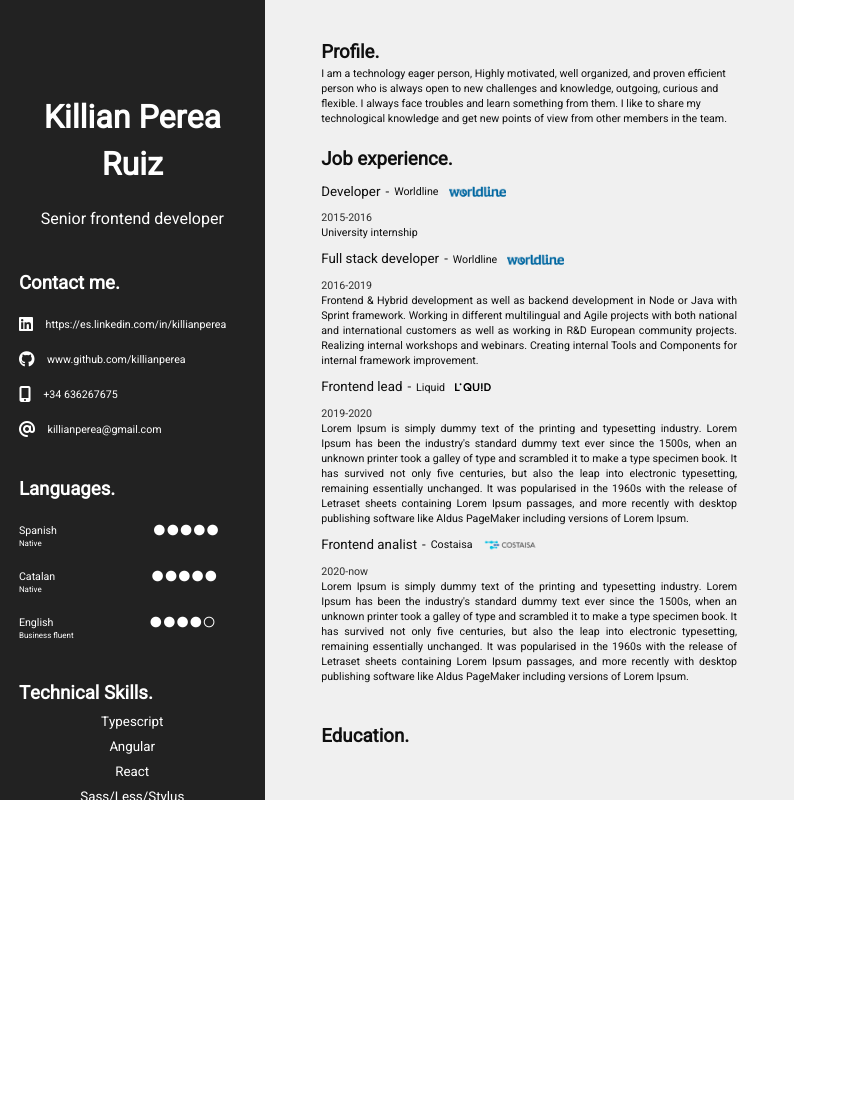
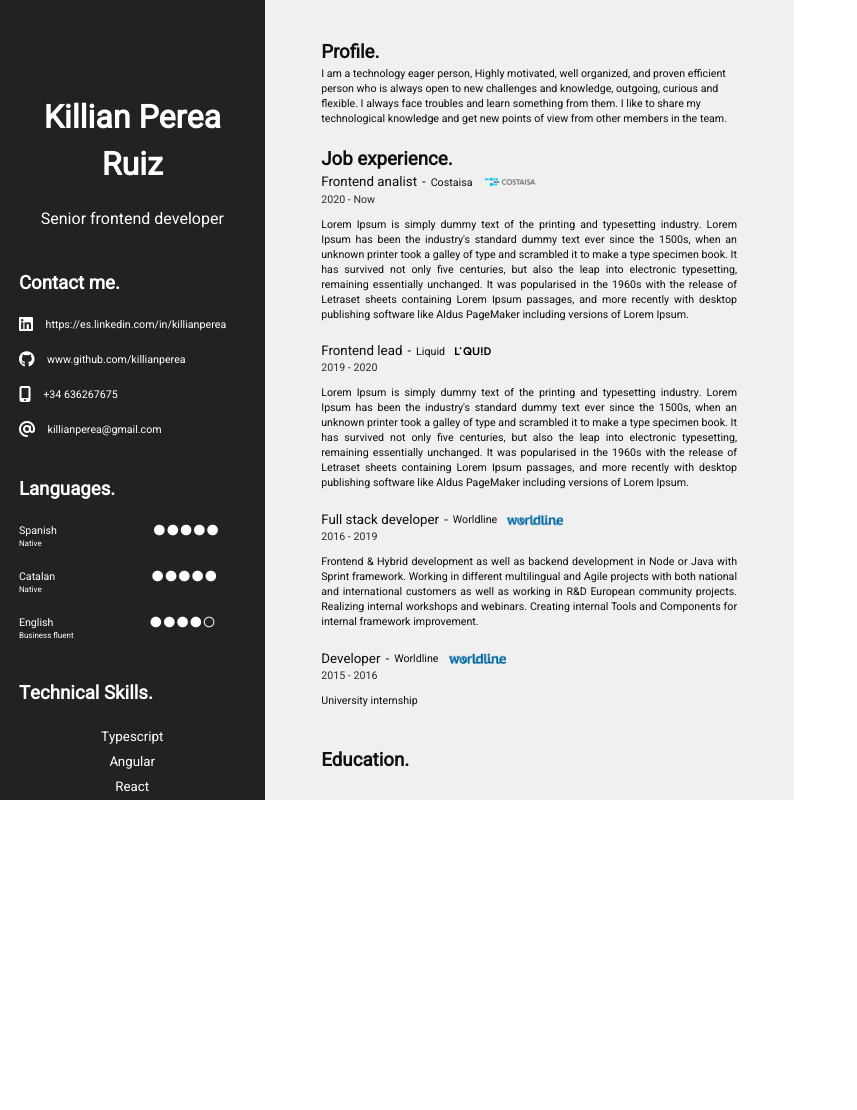
Before and after one commit to killianperea/curriculum-vitae, a website: page cv/index.html in a window 1280 px wide. Shown: the whole page, without its empty margins (0-857 px from the left). Drawn offline with Linux system fonts and the light colour scheme.

Commit message:
fix spacing

```diff
--- a/cv/css/left-side.css
+++ b/cv/css/left-side.css
@@ -53,5 +53,9 @@
 
 .left-side-column .skills-box .skill-item {
     text-align: center;
-    margin: 5px 0;
+    margin-top: 20px;
 }
+
+.left-side-column .skills-box .skill-text {
+    margin-bottom: 5px;
+}
--- a/cv/css/right-side.css
+++ b/cv/css/right-side.css
@@ -30,10 +30,14 @@
     color: rgb(15, 15, 15);
 }
 
+.right-side-column .job-experience-box .job-experience-item.no-last {
+    margin-bottom: 20px;
+}
+
 .right-side-column .job-experience-box .job-experience-item .job-box {
     display: flex;
     align-items: center;
-    height: 1cm;
+    height: 0.5cm;
 }
 
 .right-side-column .job-experience-box .job-experience-item .job-box .job-logo {
@@ -57,6 +61,7 @@
 
 .right-side-column .job-experience-box .job-experience-item .job-duration {
     color: rgb(46, 46, 46);
+    margin-bottom: 10px;
 }
 
 .right-side-column .job-experience-box .job-experience-item .job-description {
--- a/cv/index.html
+++ b/cv/index.html
@@ -81,28 +81,14 @@
       <div class="skills-box">
         <div class="title-h5">Technical Skills.</div>
         <div class="skill-item">
-          <span class="subtitle-2">Typescript</span>
-        </div>
-        <div class="skill-item">
-          <span class="subtitle-2">Angular</span>
-        </div>
-        <div class="skill-item">
-          <span class="subtitle-2">React</span>
-        </div>
-        <div class="skill-item">
-          <span class="subtitle-2">Sass/Less/Stylus</span>
-        </div>
-        <div class="skill-item">
-          <span class="subtitle-2">Jenkins</span>
-        </div>
-        <div class="skill-item">
-          <span class="subtitle-2">Docker</span>
-        </div>
-        <div class="skill-item">
-          <span class="subtitle-2">Amazon web service</span>
-        </div>
-        <div class="skill-item">
-          <span class="subtitle-2">NodeJS</span>
+          <div class="subtitle-2 skill-text">Typescript</div>
+          <div class="subtitle-2 skill-text">Angular</div>
+          <div class="subtitle-2 skill-text">React</div>
+          <div class="subtitle-2 skill-text">Sass/Less/Stylus</div>
+          <div class="subtitle-2 skill-text">Jenkins</div>
+          <div class="subtitle-2 skill-text">Docker</div>
+          <div class="subtitle-2 skill-text">Amazon web service</div>
+          <div class="subtitle-2 skill-text">NodeJS</div>
         </div>
       </div>
 
@@ -110,16 +96,10 @@
       <div class="skills-box">
         <div class="title-h5">Personal Skills.</div>
         <div class="skill-item">
-          <span class="subtitle-2">Critical thinking</span>
-        </div>
-        <div class="skill-item">
-          <span class="subtitle-2">Teamwork</span>
-        </div>
-        <div class="skill-item">
-          <span class="subtitle-2">Motivated</span>
-        </div>
-        <div class="skill-item">
-          <span class="subtitle-2">Problem solving</span>
+          <div class="subtitle-2 skill-text">Critical thinking</div>
+          <div class="subtitle-2 skill-text">Teamwork</div>
+          <div class="subtitle-2 skill-text">Motivated</div>
+          <div class="subtitle-2 skill-text">Problem solving</div>
         </div>
       </div>
     </aside>
@@ -141,22 +121,48 @@
 
         <div class="title-h5">Job experience.</div>
 
-        <div class="job-experience-item">
+        <div class="job-experience-item no-last">
           <div class="job-box">
-            <span class="job-position subtitle-2">Developer</span>
+            <span class="job-position subtitle-2">Frontend analist</span>
             <span class="subtitle-2">-</span>
-            <span class="job-company">Worldline</span>
-            <span class="job-logo" style="background-image: url('http://localhost:3000/images/Worldline.png')"></span>
+            <span class="job-company">Costaisa</span>
+            <span class="job-logo" style="background-image: url('http://localhost:3000/images/costaisa.png')"></span>
           </div>
           <div class="job-duration">
-            2015-2016
+            2020 - Now
           </div>
           <div class="job-description">
-            University internship
+            Lorem Ipsum is simply dummy text of the printing and typesetting industry. Lorem Ipsum has been the
+            industry's standard dummy text ever since the 1500s, when an unknown printer took a galley of type and
+            scrambled it to make a type specimen book. It has survived not only five centuries, but also the leap into
+            electronic typesetting, remaining essentially unchanged. It was popularised in the 1960s with the release of
+            Letraset sheets containing Lorem Ipsum passages, and more recently with desktop publishing software like
+            Aldus PageMaker including versions of Lorem Ipsum.
           </div>
         </div>
 
-        <div class="job-experience-item">
+        <div class="job-experience-item no-last">
+          <div class="job-box">
+            <span class="job-position subtitle-2">Frontend lead</span>
+            <span class="subtitle-2">-</span>
+            <span class="job-company">Liquid</span>
+            <span class="job-logo"
+              style="background-image: url('http://localhost:3000/images/logo.svg'); width: 1cm; height: 0.2cm;"></span>
+          </div>
+          <div class="job-duration">
+            2019 - 2020
+          </div>
+          <div class="job-description">
+            Lorem Ipsum is simply dummy text of the printing and typesetting industry. Lorem Ipsum has been the
+            industry's standard dummy text ever since the 1500s, when an unknown printer took a galley of type and
+            scrambled it to make a type specimen book. It has survived not only five centuries, but also the leap into
+            electronic typesetting, remaining essentially unchanged. It was popularised in the 1960s with the release of
+            Letraset sheets containing Lorem Ipsum passages, and more recently with desktop publishing software like
+            Aldus PageMaker including versions of Lorem Ipsum.
+          </div>
+        </div>
+
+        <div class="job-experience-item no-last">
           <div class="job-box">
             <span class="job-position subtitle-2">Full stack developer</span>
             <span class="subtitle-2">-</span>
@@ -164,7 +170,7 @@
             <span class="job-logo" style="background-image: url('http://localhost:3000/images/Worldline.png')"></span>
           </div>
           <div class="job-duration">
-            2016-2019
+            2016 - 2019
           </div>
           <div class="job-description">
             Frontend & Hybrid development as well as backend development in Node or Java with Sprint framework. Working
@@ -176,44 +182,19 @@
 
         <div class="job-experience-item">
           <div class="job-box">
-            <span class="job-position subtitle-2">Frontend lead</span>
+            <span class="job-position subtitle-2">Developer</span>
             <span class="subtitle-2">-</span>
-            <span class="job-company">Liquid</span>
-            <span class="job-logo"
-              style="background-image: url('http://localhost:3000/images/logo.svg'); width: 1cm; height: 0.2cm;"></span>
+            <span class="job-company">Worldline</span>
+            <span class="job-logo" style="background-image: url('http://localhost:3000/images/Worldline.png')"></span>
           </div>
           <div class="job-duration">
-            2019-2020
+            2015 - 2016
           </div>
           <div class="job-description">
-            Lorem Ipsum is simply dummy text of the printing and typesetting industry. Lorem Ipsum has been the
-            industry's standard dummy text ever since the 1500s, when an unknown printer took a galley of type and
-            scrambled it to make a type specimen book. It has survived not only five centuries, but also the leap into
-            electronic typesetting, remaining essentially unchanged. It was popularised in the 1960s with the release of
-            Letraset sheets containing Lorem Ipsum passages, and more recently with desktop publishing software like
-            Aldus PageMaker including versions of Lorem Ipsum.
+            University internship
           </div>
         </div>
 
-        <div class="job-experience-item">
-          <div class="job-box">
-            <span class="job-position subtitle-2">Frontend analist</span>
-            <span class="subtitle-2">-</span>
-            <span class="job-company">Costaisa</span>
-            <span class="job-logo" style="background-image: url('http://localhost:3000/images/costaisa.png')"></span>
-          </div>
-          <div class="job-duration">
-            2020-now
-          </div>
-          <div class="job-description">
-            Lorem Ipsum is simply dummy text of the printing and typesetting industry. Lorem Ipsum has been the
-            industry's standard dummy text ever since the 1500s, when an unknown printer took a galley of type and
-            scrambled it to make a type specimen book. It has survived not only five centuries, but also the leap into
-            electronic typesetting, remaining essentially unchanged. It was popularised in the 1960s with the release of
-            Letraset sheets containing Lorem Ipsum passages, and more recently with desktop publishing software like
-            Aldus PageMaker including versions of Lorem Ipsum.
-          </div>
-        </div>
       </div>
 
       <!-- Education -->
```
